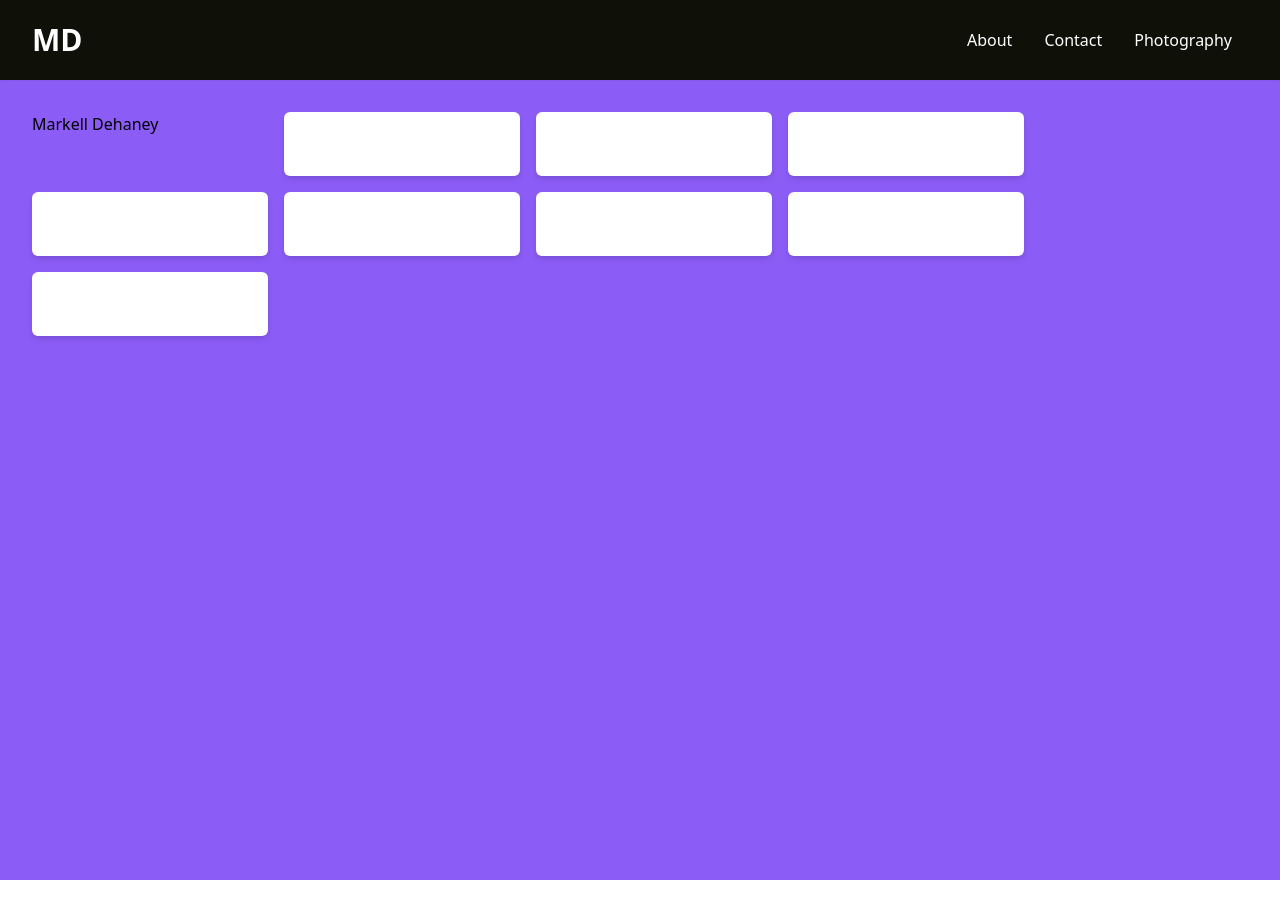
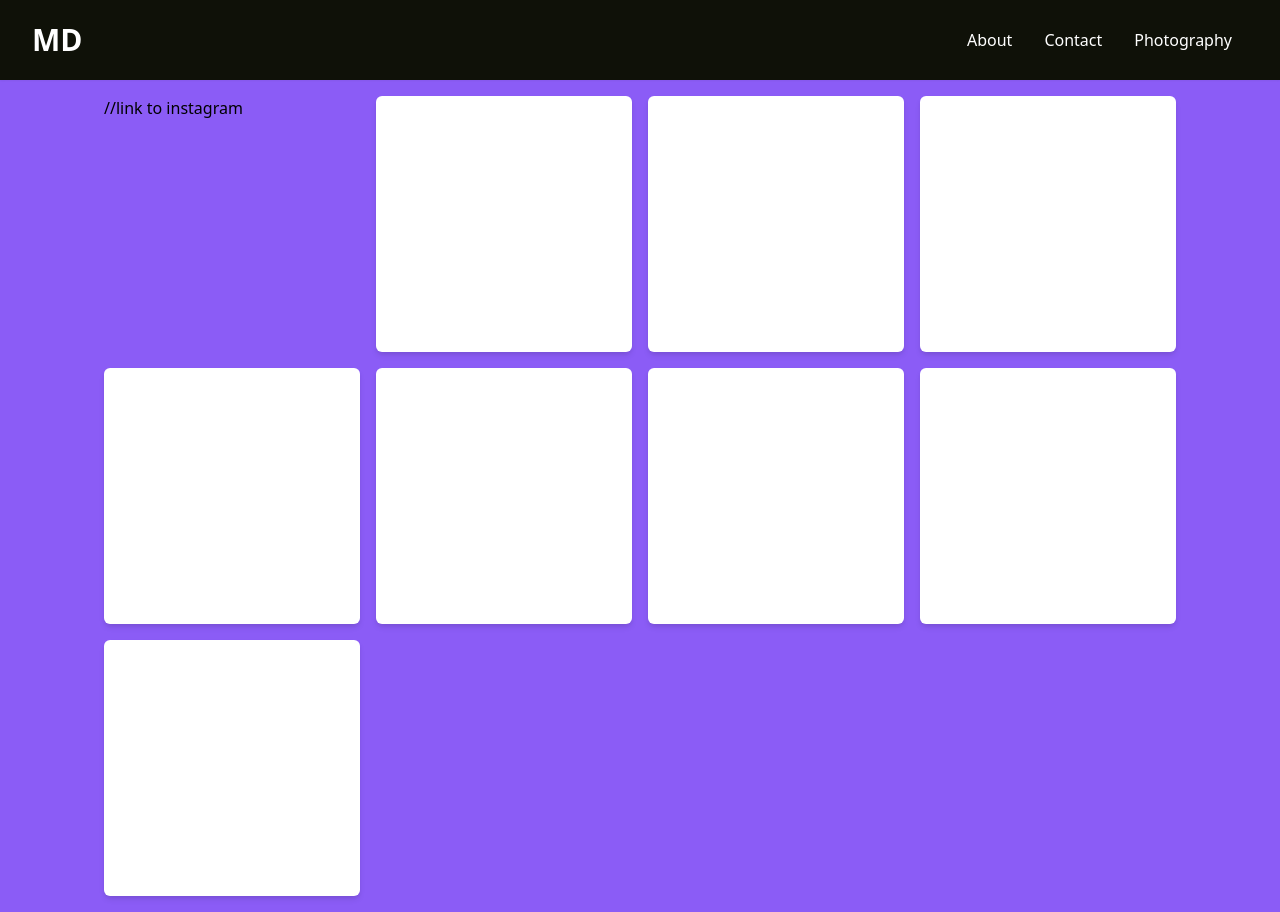
Before and after one commit to markelld/Tailwind-x-React, a React (Create React App) app: page / in a window 1280 px wide. Before the commit the page ends 880 px from the top, so only its background shows below. Built offline with nearby package versions, Linux system fonts and the light colour scheme.

Commit message:
layout for home page in order

```diff
--- a/src/screens/Home.jsx
+++ b/src/screens/Home.jsx
@@ -3,19 +3,38 @@ import React from "react";
 const Home = () => {
 
   return (
-      <div className="p-4 grid-place-items-center min-h-screen bg-purple-500 ">
-        <div className="p-4 max-w-5xl grid gap-4 sm:grid-cols-2 md:grid-cols-3 lg:grid-cols-4">
-          <h1>Markell Dehaney</h1>
-          <div className="bg-white rounded-md shadow-md h-16"></div>
-          <div className="bg-white rounded-md shadow-md h-16"></div>
-          <div className="bg-white rounded-md shadow-md h-16"></div>
-          <div className="bg-white rounded-md shadow-md h-16"></div>
-          <div className="bg-white rounded-md shadow-md h-16"></div>
-          <div className="bg-white rounded-md shadow-md h-16"></div>
-          <div className="bg-white rounded-md shadow-md h-16"></div>
-          <div className="bg-white rounded-md shadow-md h-16"></div>
+    // <div className="flex justify-center min-h-screen bg-purple-500 ">
+    //   <div className="min-w-full min-h-screen grid-place-items-center">
+    //     <div className="p-4 max-w-5xl grid gap-4 sm:grid-cols-2 md:grid-cols-3 lg:grid-cols-4">
+    //       <h1>Markell Dehaney</h1>
+    //       <div className="bg-white rounded-md shadow-md h-32 w-32"></div>
+    //       <div className="bg-white rounded-md shadow-md h-16"></div>
+    //       <div className="bg-white rounded-md shadow-md h-16"></div>
+    //       <div className="bg-white rounded-md shadow-md h-16"></div>
+    //       <div className="bg-white rounded-md shadow-md h-16"></div>
+    //       <div className="bg-white rounded-md shadow-md h-16"></div>
+    //       <div className="bg-white rounded-md shadow-md h-16"></div>
+    //       <div className="bg-white rounded-md shadow-md h-16"></div>
+    //     </div>
+    //   </div>
+    // </div>
+    <div className=" flex justify-center min-h-full bg-purple-500">
+      <div className=" min-h-full grid-place-items-center">
+        <div className="p-4 grid gap-4 sm:grid-cols-2 md:grid-cols-3 lg:grid-cols-4">
+          <div>
+            //link to instagram
+          </div>
+          <div className="bg-white rounded-md shadow-md h-64 w-64"></div>
+          <div className="bg-white rounded-md shadow-md h-64 w-64"></div>
+          <div className="bg-white rounded-md shadow-md h-64 w-64"></div>
+          <div className="bg-white rounded-md shadow-md h-64 w-64"></div>
+          <div className="bg-white rounded-md shadow-md h-64 w-64"></div>
+          <div className="bg-white rounded-md shadow-md h-64 w-64"></div>
+          <div className="bg-white rounded-md shadow-md h-64 w-64"></div>
+          <div className="bg-white rounded-md shadow-md h-64 w-64"></div>
         </div>
       </div>
+    </div>
   )
 }
 
```
